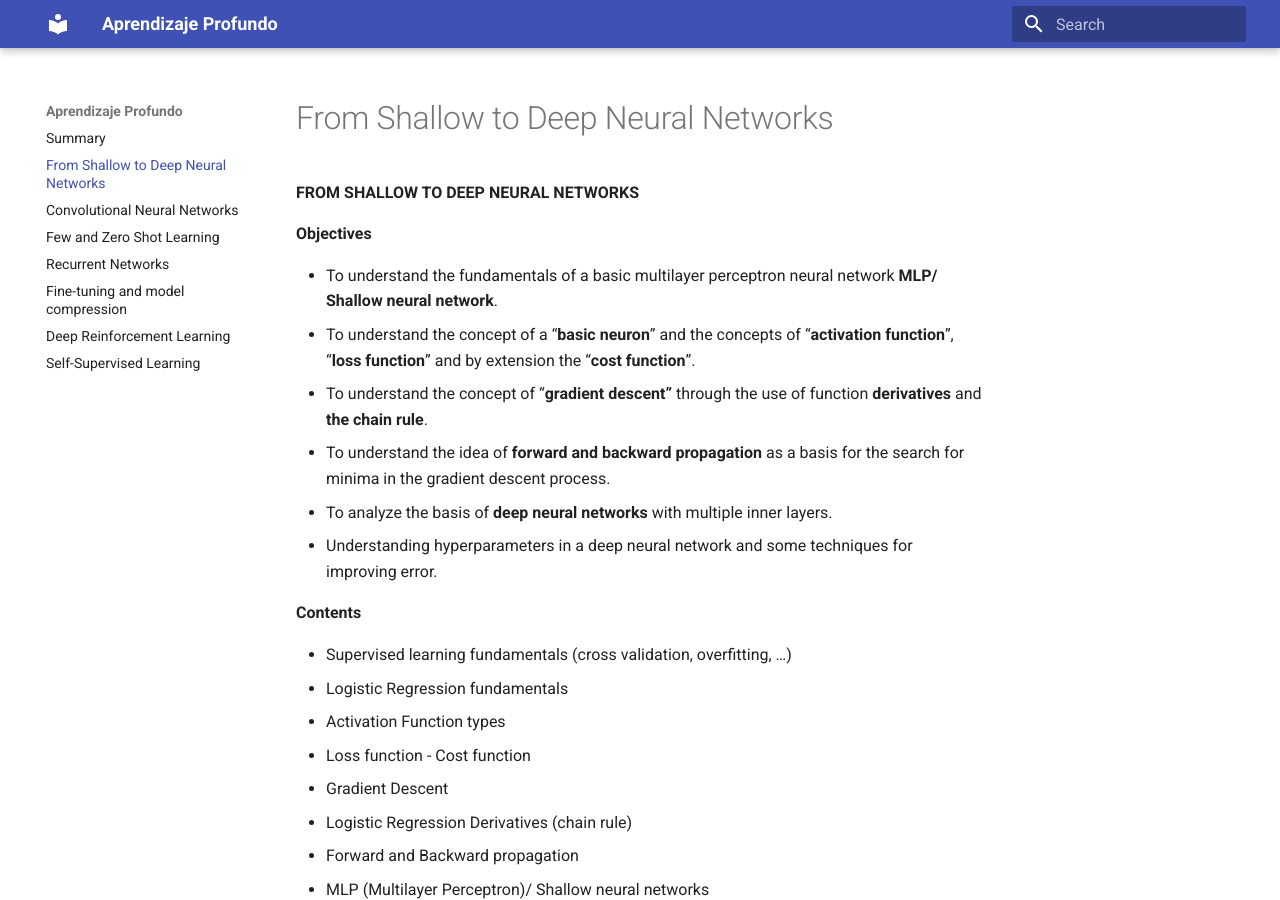
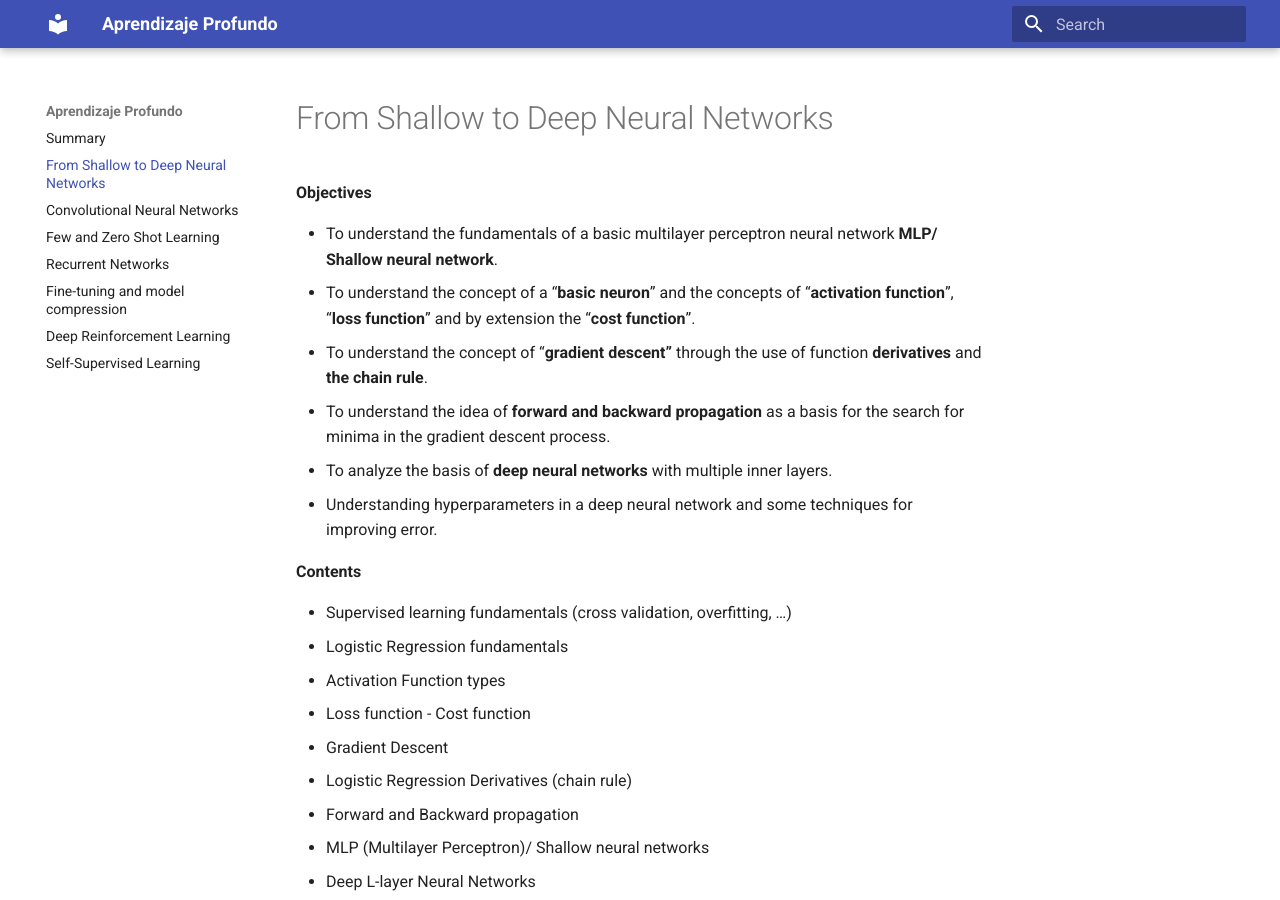
Before and after one commit to pertusa/ap, an MkDocs documentation site: the page built from docs/dnn.md, in a window 1280 px wide and 900 px high. Built offline with MkDocs 1.6.1 and Material for MkDocs 9.7.7, drawn with Linux system fonts in a browser that asks for light colours.

Commit message:
Title DNN changed

```diff
--- a/docs/dnn.md
+++ b/docs/dnn.md
@@ -1,4 +1,4 @@
-**FROM SHALLOW TO DEEP NEURAL NETWORKS**
+# From Shallow to Deep Neural Networks
 
 **Objectives**
 
```
